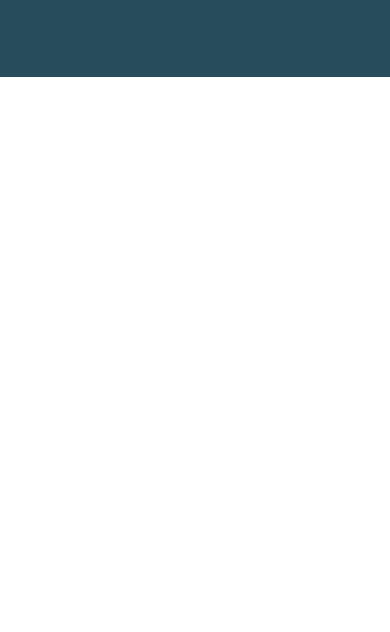
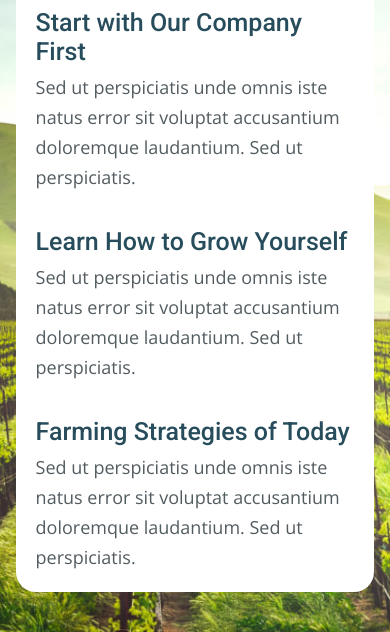
Before and after one commit to KyrychenkoDmytro/sigma, a React app in the folder final/client/: page / in a window 390 px wide. Shown: the part 271-903 px from the top of the page. Before the commit the page ends 844 px from the top, so only its background shows below. Built offline with nearby package versions, Linux system fonts and the light colour scheme; no server answers.

Commit message:
responsive EcoFriendly

```diff
--- a/final/client/src/Components/EcoFriendly/EcoFriendly.scss
+++ b/final/client/src/Components/EcoFriendly/EcoFriendly.scss
@@ -36,3 +36,79 @@
         margin-bottom: 6px;
     }
 }
+
+@media (max-width:1639.98px) {
+    .EcoFriendly {
+        background: #fff url(../../../public/img/EcoFriendly-bg.jpg) no-repeat -17% center /contain;
+    }
+}
+
+@media (max-width:1439.98px) {
+    .EcoFriendly {
+        background: #fff url(../../../public/img/EcoFriendly-bg.jpg) no-repeat -72% center /contain;
+    }
+}
+
+@media (max-width:1339.98px) {
+    .EcoFriendly {
+        background: #fff url(../../../public/img/EcoFriendly-bg.jpg) no-repeat -113% center /contain;
+    }
+}
+
+@media (max-width:1269.98px) {
+    .EcoFriendly {
+        background: #fff url(../../../public/img/EcoFriendly-bg.jpg) no-repeat -160% center /contain;
+    }
+}
+
+@media (max-width: 1199.98px) {
+    .EcoFriendly {
+        background: #fff url(../../../public/img/EcoFriendly-bg.jpg) no-repeat center center /cover;
+
+        &__wrap {
+            display: flex;
+            justify-content: center;
+            align-items: center;
+        }
+
+        &__block {
+            flex: 0 1 90%;
+        }
+    }
+}
+
+
+@media (max-width: 991.98px) {
+    .EcoFriendly {
+        min-height: auto;
+        padding: 80px 0;
+
+        &__block {
+            min-height: auto;
+            padding: 40px 60px;
+        }
+    }
+}
+
+@media (max-width: 767.98px) {
+    .EcoFriendly {
+        padding: 60px 0;
+
+        &__block {
+            flex: 0 1 100%;
+            padding: 40px;
+        }
+    }
+}
+
+@media (max-width: 575.98px) {
+    .EcoFriendly {
+        padding: 40px 0;
+
+        &__block {
+            // text-align: center;
+            padding: 20px;
+            border-radius: 20px;
+        }
+    }
+}
--- a/final/client/src/pages/Home/Home.jsx
+++ b/final/client/src/pages/Home/Home.jsx
@@ -28,8 +28,8 @@ const Home = () => {
             {/* <AboutUs /> */}
             {/* <Categories /> */}
             {/* <Testimonial /> */}
-            <Offer />
-            {/* <EcoFriendly /> */}
+            {/* <Offer /> */}
+            <EcoFriendly />
             {/* <Gallery /> */}
             {/* <News /> */}
             {/* <Newsletter /> */}
```
